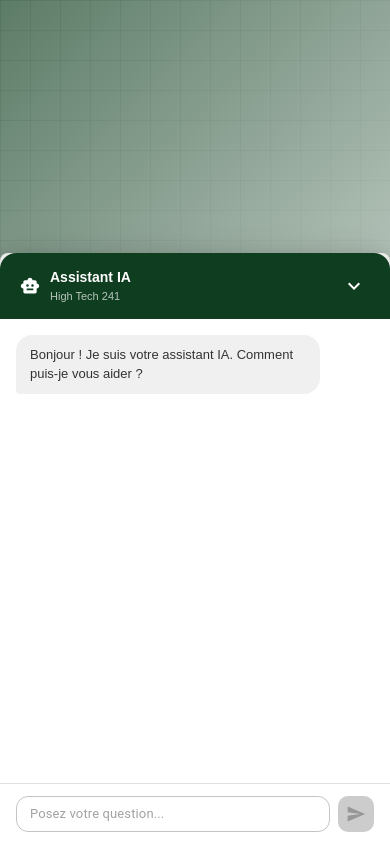
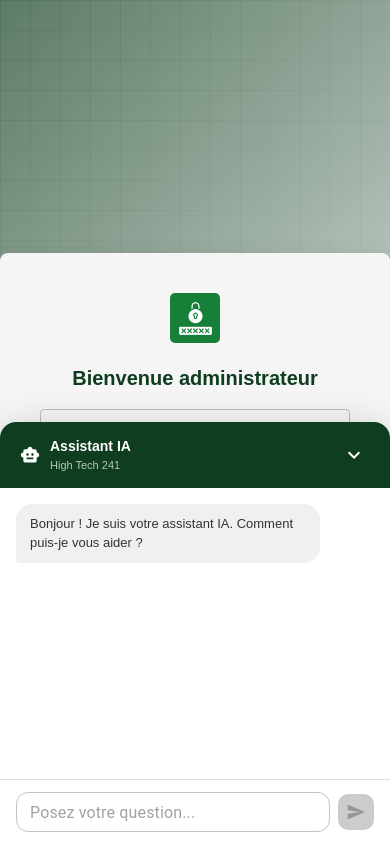
Before and after one commit to kevan241/high_tech, a Next.js app: page / in a window 390 px wide. Both pictures are taken after a click on the element 332 px from the left and 786 px from the top of the page. Built offline with nearby package versions, Linux system fonts and the light colour scheme; what @mui/material-nextjs would draw is missing.

Commit message:
promotion responsive v0.2

```diff
--- a/app/admin_space/ai_agent.tsx
+++ b/app/admin_space/ai_agent.tsx
@@ -201,7 +201,7 @@ export default function AIAgent() {
                 <Box sx={{
     position: 'fixed', bottom: 0, right: 0, zIndex: 1000,
     width: { xs: '100vw', md: 380 },
-    height: { xs: '70vh', md: 520 },
+    height: { xs: '50vh', md: 520 },
     borderRadius: { xs: '16px 16px 0 0', md: '16px' },
     backgroundColor: '#fff',
     boxShadow: '0px 8px 40px rgba(0,0,0,0.2)',
@@ -277,7 +277,7 @@ export default function AIAgent() {
     fullWidth
     multiline
     maxRows={3}
-                            sx={{ '& .MuiOutlinedInput-root': { borderRadius: '12px', fontSize: '13px' } }}
+    sx={{ '& .MuiOutlinedInput-root': { borderRadius: '12px', fontSize: '16px' } }}  // ← ici
 />
                         <IconButton onClick={handleSend} disabled={loading || !message.trim()}
                             sx={{ backgroundColor: '#0F3D1F', color: '#fff', '&:hover': { backgroundColor: '#0a2a14' }, '&:disabled': { backgroundColor: '#ccc' }, borderRadius: '10px' }}>
```
Lines whose indentation alone changed are shown as unchanged.
